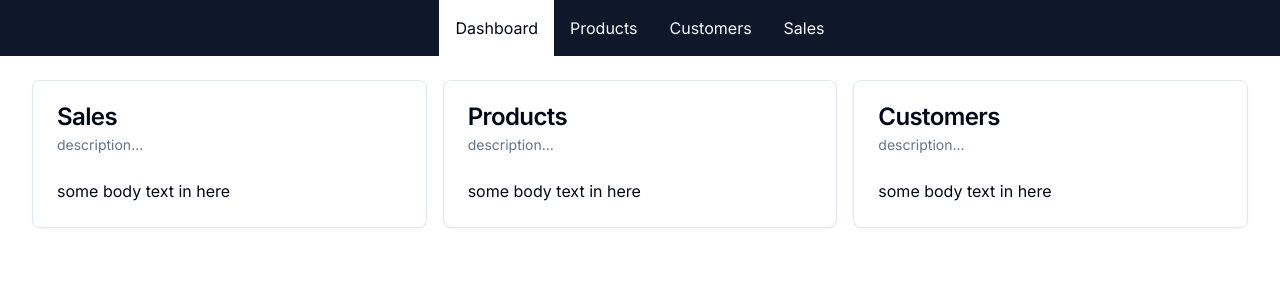
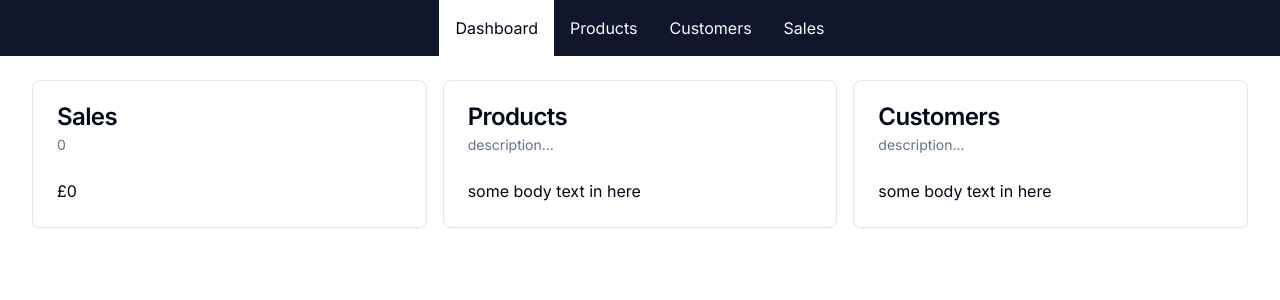
Before and after one commit to tomtarpeyyt/shopr, a Next.js app: page /admin in a window 1280 px wide. Shown: the top 300 px of the page. Built offline with nearby package versions, Linux system fonts and the light colour scheme; no server answers; the database is empty.

Commit message:
pulling sales data from DB

```diff
--- a/app/admin/page.tsx
+++ b/app/admin/page.tsx
@@ -1,9 +1,21 @@
 import { Card, CardContent, CardDescription, CardHeader, CardTitle } from "@/components/ui/card";
+import db from "@/db/db";
+import { formatCurrency, formatNumber } from "@/lib/formatters";
 
-export default function AdminDashboard() {
+async function getSalesData() {
+    const data = await db.order.aggregate({
+        _sum: { pricePaidInPennies: true },
+        _count: true
+    });
+
+    return { amount: (data._sum.pricePaidInPennies || 0) / 100, numberOfSales: data._count };
+}
+
+export default async function AdminDashboard() {
+    const salesData = await getSalesData();
     return (
         <div className="grid grid-cols-1 md:grid-cols-2 lg:grid-cols-3 gap-4">
-            <DashboardCard title="Sales" subtitle="description..." body="some body text in here" />
+            <DashboardCard title="Sales" subtitle={ formatNumber(salesData.numberOfSales) } body={ formatCurrency(salesData.amount) } />
             <DashboardCard title="Products" subtitle="description..." body="some body text in here" />
             <DashboardCard title="Customers" subtitle="description..." body="some body text in here" />
         </div>
--- /dev/null
+++ b/db/db.ts
@@ -0,0 +1,15 @@
+import { PrismaClient } from '@prisma/client'
+
+const prismaClientSingleton = () => {
+  return new PrismaClient()
+}
+
+declare global {
+  var prisma: undefined | ReturnType<typeof prismaClientSingleton>
+}
+
+const db = globalThis.prisma ?? prismaClientSingleton()
+
+export default db
+
+if (process.env.NODE_ENV !== 'production') globalThis.prisma = db
--- /dev/null
+++ b/lib/formatters.ts
@@ -0,0 +1,15 @@
+const CURRENCY_FORMATTER = new Intl.NumberFormat('en-GB', {
+    currency: 'GBP',
+    style: 'currency',
+    minimumFractionDigits: 0,
+});
+
+export function formatCurrency(amount: number) {
+    return CURRENCY_FORMATTER.format(amount);
+}
+
+const NUMBER_FORMATTER = new Intl.NumberFormat('en-GB')
+
+export function formatNumber(number: number) {
+    return NUMBER_FORMATTER.format(number);
+}
```
